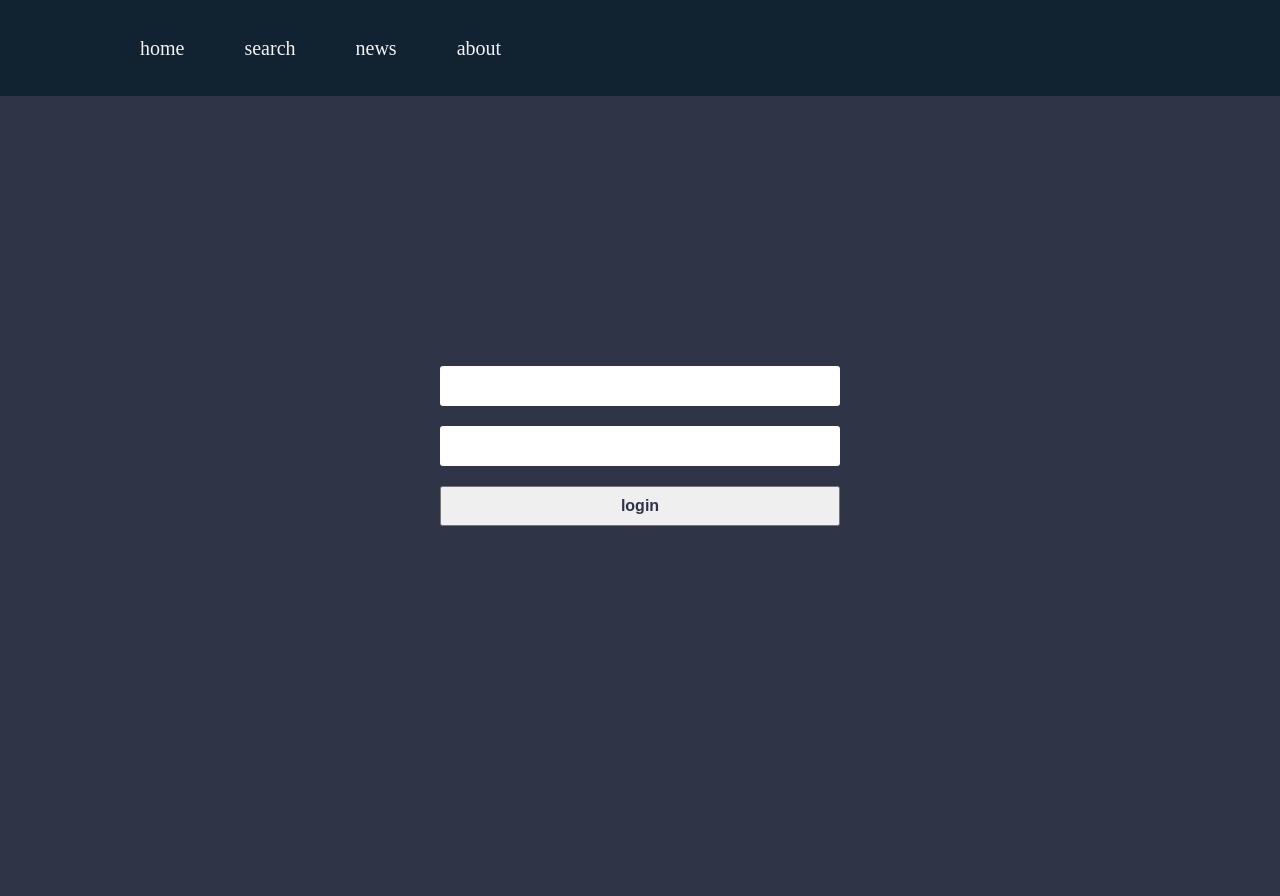
After one commit to chihabMe/fdeia-project, a Django app: page /accounts/login/ in a window 1280 px wide. The commit adds this page. Run offline with Django 4.2, Linux system fonts and the light colour scheme; parts of the project's set-up code (start-up, migrations or seed data) failed here and were passed over.

Commit message:
creating the login logic+page

```diff
--- /dev/null
+++ b/accounts/forms.py
@@ -0,0 +1,18 @@
+from django import forms
+from django.contrib.auth.forms import UserCreationForm
+from django.contrib.auth.models import User
+
+class LoginForm(forms.Form):
+    username = forms.CharField(widget=forms.widgets.TextInput(attrs={"class":"form-input form-user"}))
+    password = forms.CharField(widget=forms.widgets.PasswordInput(attrs={"class":"form-input form-pass"}))
+
+
+
+class RegistrationForm(UserCreationForm):
+    username = forms.CharField(widget=forms.widgets.TextInput(attrs={"class":"form-input form-user"}))
+    password1 = forms.CharField(widget=forms.widgets.PasswordInput(attrs={"class":"form-input form-pass"}))
+    password2 = forms.CharField(widget=forms.widgets.PasswordInput(attrs={"class":"form-input form-pass"}))
+
+    class Meta :
+        models = User
+        fields=['username','password1','password2']
--- a/accounts/models.py
+++ b/accounts/models.py
@@ -1,4 +1,5 @@
 from distutils.command.upload import upload
+from email.policy import default
 from django.db import models
 from django.db.models.signals import post_save
 from django.dispatch import receiver
@@ -9,7 +10,7 @@ def namer (instance ,filename):
     return name
 class Profile(models.Model):
     bio = models.TextField(blank=True,null=True)
-    image  = models.ImageField(upload_to=namer,blank=True,null=True)
+    image  = models.ImageField(upload_to=namer,default='default/image.png',blank=True,null=True)
     user  = models.OneToOneField(User,on_delete=models.CASCADE,blank=True,null=True)
     def __str__(self):
         return self.user.username
--- /dev/null
+++ b/accounts/templates/accounts/login.html
@@ -0,0 +1,35 @@
+{% extends 'base.html' %}
+{% load static %}
+{% block links  %}
+<link rel='stylesheet' href='{% static "css/login.css" %}' />
+
+{% endblock links %}
+{% block title %}
+login page
+{% endblock title %}
+{% block content  %}
+<div class='login--page'>
+    <form method="post" class='login--form'>
+        {% csrf_token %}
+
+
+        <div class='form--field'>
+            {{form.username}}
+        </div>
+        <div class='form--field'>
+            {{form.password}}
+        </div>
+
+        {% if form.errors %}
+
+        <div class="errors">
+
+            <p>Your username and password didn't match. Please try again.</p>
+
+        </div>
+        {% endif %}
+        <button class='login--button'>login</button>
+
+    </form>
+</div>
+{% endblock content %}
--- /dev/null
+++ b/accounts/urls.py
@@ -0,0 +1,7 @@
+from django.urls import path
+from . import views
+app_name = 'accounts'
+
+urlpatterns = [
+    path('login/',views.login_page,name ='login')
+]
--- a/accounts/views.py
+++ b/accounts/views.py
@@ -1,3 +1,35 @@
+from django.forms import ValidationError
 from django.shortcuts import render
+from .forms import LoginForm,RegistrationForm
+from django.contrib.auth import authenticate,login,logout
+from django.shortcuts import redirect
+from django.urls import reverse
 
 # Create your views here.
+
+def login_page(request):
+    my_form = LoginForm(request.POST or None)
+
+    if request.method=="POST":
+        if my_form.is_valid():
+            username = my_form.cleaned_data.get("username")
+            password= my_form.cleaned_data.get("password")
+            print(username,password)
+            user = authenticate(username=username,password=password)
+            if user is not None:
+                    login(request,user=user)
+                    return redirect(reverse("post:home"))
+    context = {
+        "form":my_form
+    }
+    return render(request,'accounts/login.html',context)
+
+def logout(request):
+    if request.is_authenticated():
+        logout(request)
+    return redirect(reverse("accounts:login"))
+
+def registration_page(request):
+    if request.is_authenticated():
+        return redirect(reverse("accounts:logout"))
+    my_form = RegistrationForm()
--- a/core/urls.py
+++ b/core/urls.py
@@ -6,6 +6,7 @@ from django.conf import settings
 urlpatterns = [
     path('admin/', admin.site.urls),
     path('', include('post.urls',namespace='post') ),
+    path('accounts/', include('accounts.urls',namespace='accounts') ),
 ]
 
 if settings.DEBUG:
--- a/static/css/home.css
+++ b/static/css/home.css
@@ -54,6 +54,8 @@
 .result-img{
 
     border-radius: 50%;
+    width: 70px;
+    height: 70px;
 }
 
 .info{
--- /dev/null
+++ b/static/css/login.css
@@ -0,0 +1,49 @@
+.login--page{
+    width:100%;
+    min-height: 100vh;
+    display: flex;
+    flex-direction: column;
+    align-items: center;
+    justify-content: center;
+}
+.login--form{
+    margin-bottom: 10rem;
+    width: 100%;
+    max-width: 400px;
+    display: flex;
+    flex-direction: column;
+    align-items: center;
+    gap: 20px;
+
+}
+.form--field{
+    width: 100%;
+    height: 40px;
+}
+.form-input{
+    padding-left: 10px;
+    font-size: 1.7rem;
+    width: 100%;
+    height: 100%;
+    border-radius: 3px;
+    border:none;
+    outline: none;
+}
+.login--button{
+    width:100%;
+    height: 40px;
+    font-size: 1.6rem;
+    cursor: pointer;
+    color: var(--main-color);
+    font-weight: 700;
+}
+
+login--button:hover{
+    border: 1px solid var(--main-color);
+}
+.errors{
+    color: rgb(235, 111, 111);
+    font-size: 1.5rem;
+    width:100%;
+    text-align: center;
+}
--- a/static/css/main.css
+++ b/static/css/main.css
@@ -18,9 +18,13 @@ html,body{
     background-color: var(--main-color);
 }
 .main--header{
+    padding: 0 2rem;
     width: 100%;
-
-
+    display: flex;
+    flex-direction: row;
+    justify-content: space-between;
+    background-color: var( --sec-color);
+    align-items: center;
 }
 
 .header--nav{
@@ -29,7 +33,6 @@ html,body{
     display: flex;
     align-items: center;
     padding:0 10rem;
-    background-color: var( --sec-color);
 
 }
 .nav--menu{
@@ -55,3 +58,20 @@ html,body{
     background-color:var(--main-color) ;
     color: var(--teal-color);
 }
+
+.accounts{
+    display: flex;
+    gap: 3px;
+    flex-direction: column;
+    align-items: center;
+    cursor: pointer;
+}
+.accounts--user--image{
+    width: 4rem;
+    height: 4rem;
+    border-radius: 50%;
+}
+.accounts--user--username{
+    font-size: 1.5rem;
+    color: var(--text-color);
+}
--- a/templates/base.html
+++ b/templates/base.html
@@ -5,7 +5,6 @@
     <meta charset="UTF-8">
     <meta http-equiv="X-UA-Compatible" content="IE=edge">
     <meta name="viewport" content="width=device-width, initial-scale=1.0">
-    <link href="https://cdn.jsdelivr.net/npm/bootstrap@5.1.3/dist/css/bootstrap.min.css" rel="stylesheet" integrity="sha384-1BmE4kWBq78iYhFldvKuhfTAU6auU8tT94WrHftjDbrCEXSU1oBoqyl2QvZ6jIW3" crossorigin="anonymous">
     <title>{% block title %} {% endblock title %}</title>
     <link rel='stylesheet' href='{% static "css/main.css" %}'></link>
     {% block links %}
@@ -25,9 +24,14 @@
              <li ><a class ='menu--item'>about</a></li>
             </ul>
         </nav>
+        {% if request.user.is_authenticated %}
         <div class='accounts'>
-            <i class="bi bi-person"></i>
+                <img class="accounts--user--image" src="{{request.user.profile.image.url}}" />
+              <h4 class="accounts--user--username">{{request.user.username}}</h4>
         </div>
+        {% else %}
+
+        {% endif %}
     </header>
 
 
@@ -36,8 +40,6 @@
 {% endblock content %}
 
 
-<script src="https://cdn.jsdelivr.net/npm/@popperjs/core@2.10.2/dist/umd/popper.min.js" integrity="sha384-7+zCNj/IqJ95wo16oMtfsKbZ9ccEh31eOz1HGyDuCQ6wgnyJNSYdrPa03rtR1zdB" crossorigin="anonymous"></script>
-<script src="https://cdn.jsdelivr.net/npm/bootstrap@5.1.3/dist/js/bootstrap.min.js" integrity="sha384-QJHtvGhmr9XOIpI6YVutG+2QOK9T+ZnN4kzFN1RtK3zEFEIsxhlmWl5/YESvpZ13" crossorigin="anonymous"></script>
 
 </body>
 </html>
```
Also changed, not shown: accounts/migrations/0002_alter_profile_bio_alter_profile_image_and_more.py (added), core/settings.py (line endings or trailing spaces).
